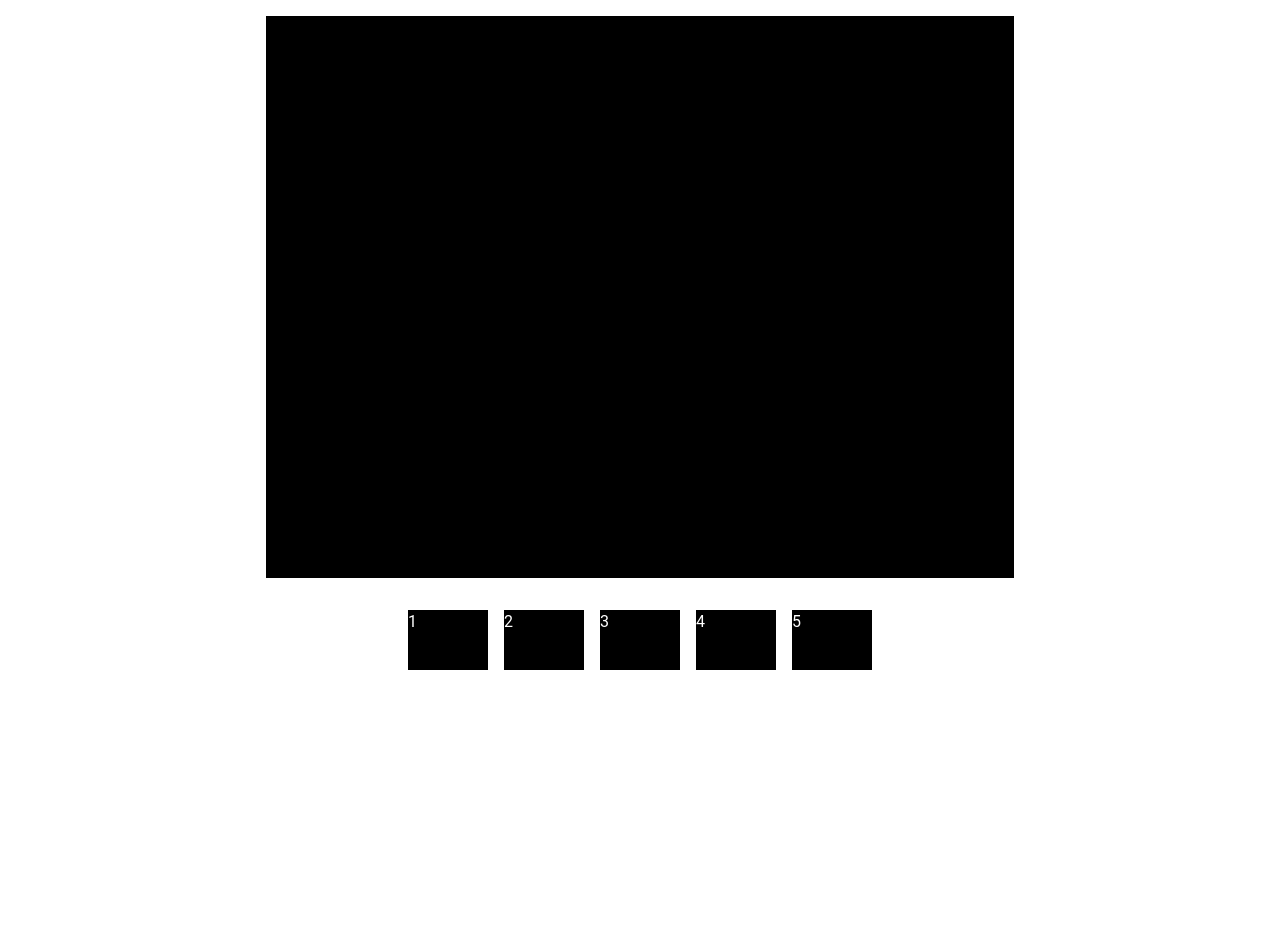
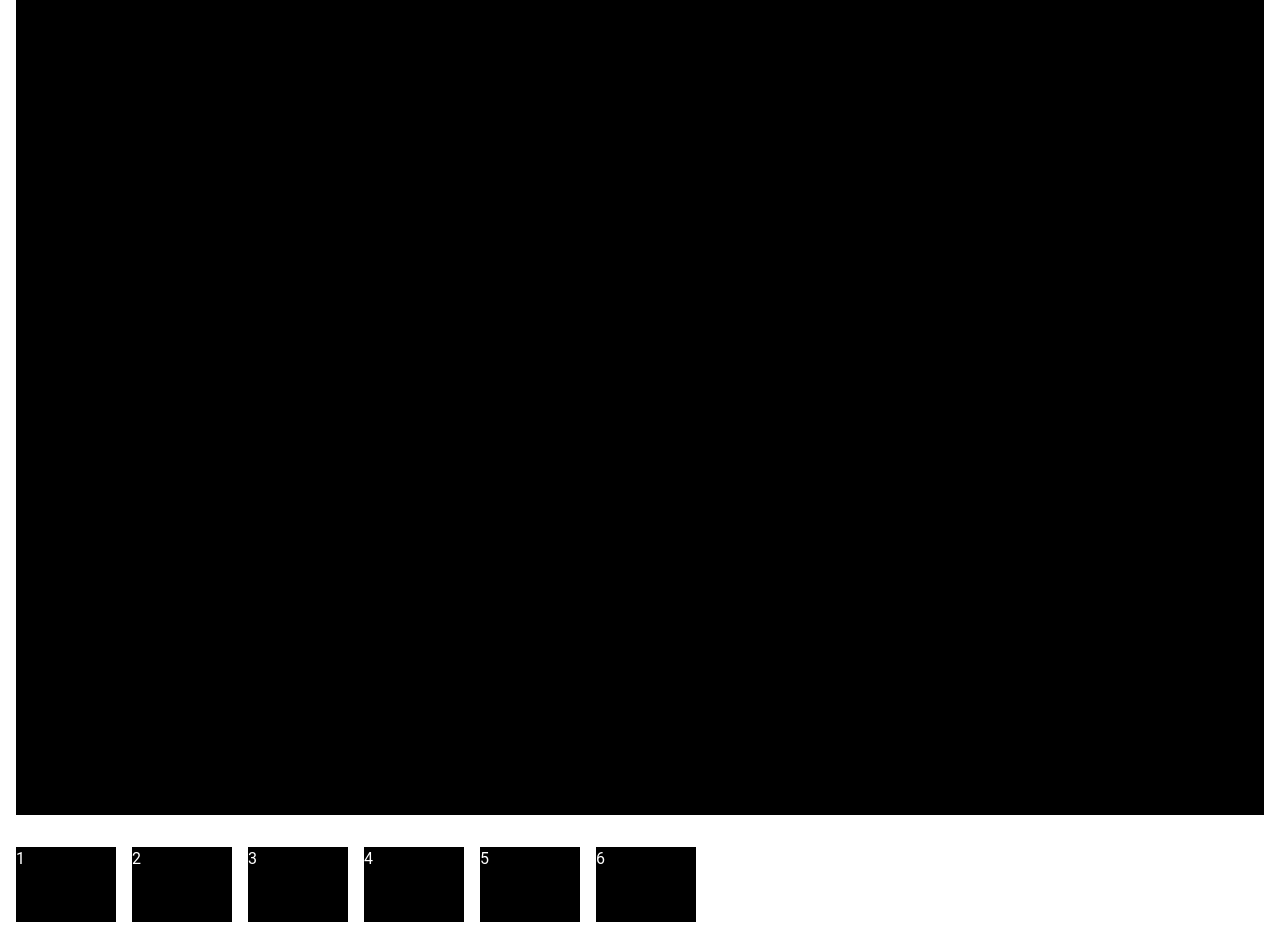
Before and after one commit to shin-hama/photo-gallery-maker, a Next.js app: page /gallery in a window 1280 px wide. Before the commit the page ends 800 px from the top, so only its background shows below. Built offline with nearby package versions, Linux system fonts and the light colour scheme.

Commit message:
FEAT: Make thumbnails to be clickable

```diff
--- a/pages/gallery.tsx
+++ b/pages/gallery.tsx
@@ -3,19 +3,33 @@ import Image from 'next/image'
 import Box from '@mui/material/Box'
 import Stack from '@mui/material/Stack'
 
-const images = [1, 2, 3, 4, 5]
+const images = [1, 2, 3, 4, 5, 6]
 const Gallery = () => {
+  const [index, setIndex] = React.useState(0)
+
   return (
-    <Box width="100%" height="100%">
-      <Stack spacing={4} padding={2} alignItems="center">
-        <Box width="60%" bgcolor="black" sx={{ aspectRatio: '4/3' }}></Box>
-        <Stack spacing={2} direction="row">
-          {images.map((image) => (
-            <Box width={80} height={60} key={image} bgcolor="black" color="white">
-              {image}
-            </Box>
-          ))}
-        </Stack>
+    <Box width="100%" height="100vh" display="flex" alignItems="center" justifyContent="center">
+      <Stack spacing={4} padding={2} alignItems="start" width="100%">
+        <Box width="100%" bgcolor="black" color="white" sx={{ aspectRatio: '4/3' }}>
+          {images[index]}
+        </Box>
+
+        <Box display="flex" width="100%" overflow="auto">
+          <Stack spacing={2} direction="row">
+            {images.map((image, i) => (
+              <Box
+                width={100}
+                key={image}
+                bgcolor="black"
+                color="white"
+                onClick={() => setIndex(i)}
+                sx={{ aspectRatio: '4/3' }}
+              >
+                {image}
+              </Box>
+            ))}
+          </Stack>
+        </Box>
       </Stack>
     </Box>
   )
```
